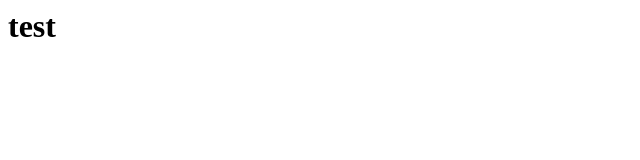
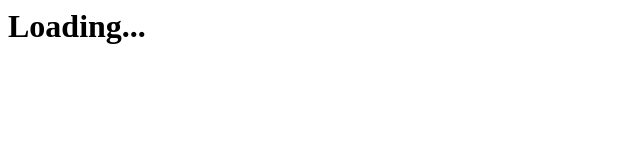
Before and after one commit to nagaraj-real/moviemessenger, a website: page www/index.html in a window 1280 px wide. Shown: the whole page, without its empty margins (0-640 px from the left). Drawn offline with Linux system fonts and the light colour scheme.

Commit message:
index change

```diff
--- a/www/index.html
+++ b/www/index.html
@@ -35,7 +35,7 @@
 </head>
 
 <body>
-    <h1>test</h1>
+    <h1>Loading...</h1>
 </body>
 
 </html>
```
